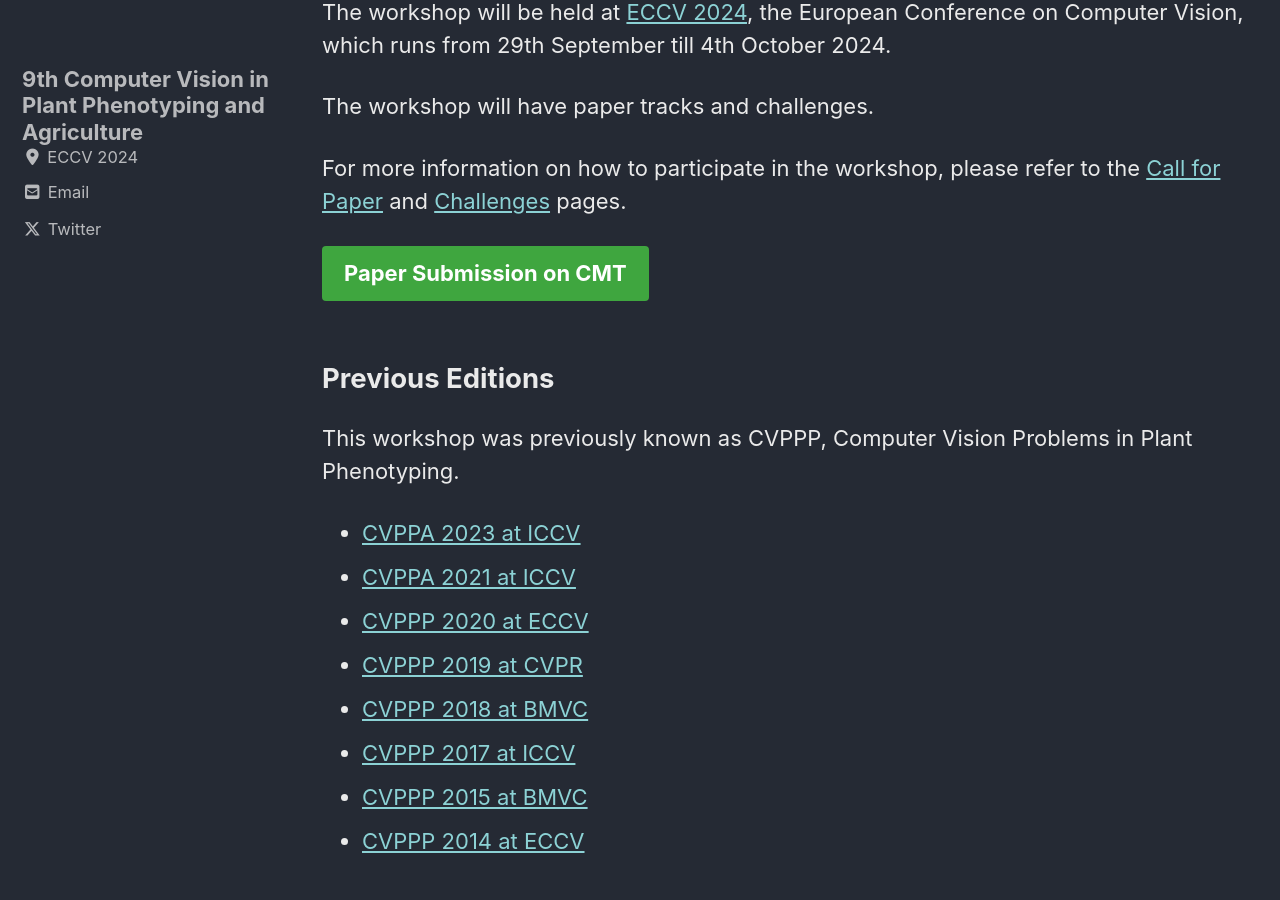
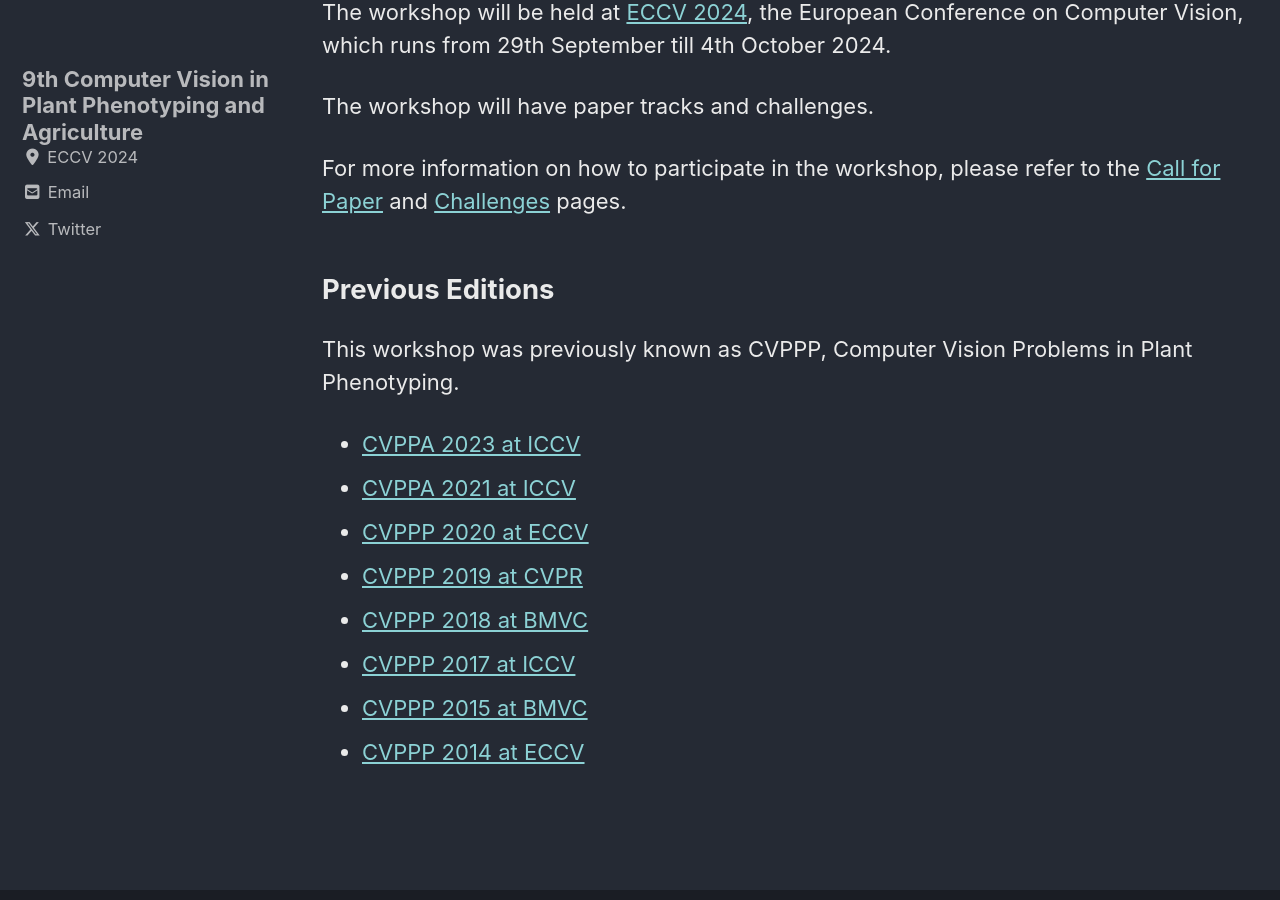
Before and after one commit to cvppa2024/cvppa2024.github.io, a Jekyll site: the page built from _pages/home.md, in a window 1280 px wide and 900 px high, scrolled down 342 px. Built offline with Jekyll 4.4.1, drawn with Linux system fonts in a browser that asks for light colours; cached includes are drawn as plain includes.

Commit message:
Update home.md
revert changes

```diff
--- a/_pages/home.md
+++ b/_pages/home.md
@@ -13,7 +13,7 @@ The workshop will have paper tracks and challenges.
 
 For more information on how to participate in the workshop, please refer to the [Call for Paper](/cfp) and [Challenges](/challenges) pages.
 
-<a href="https://cmt3.research.microsoft.com/CVPPA2024" target="_blank" class="btn btn--success btn--large">Paper Submission on CMT</a>
+
 
 ## Previous Editions
 
```
